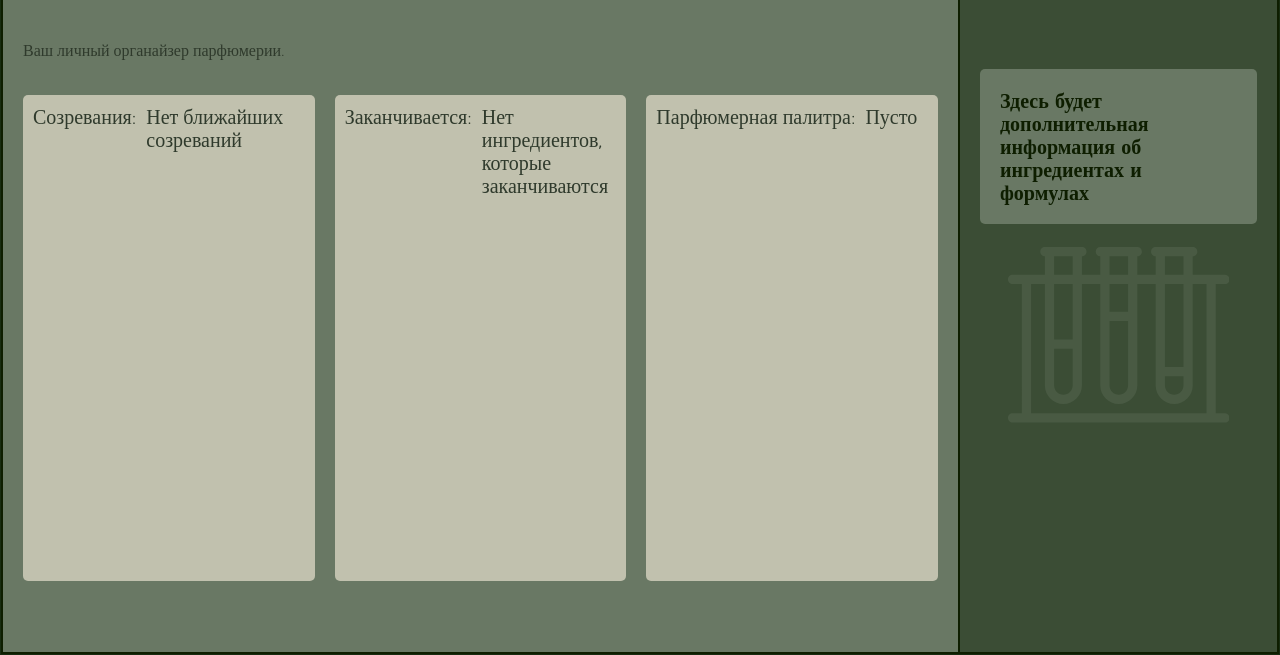
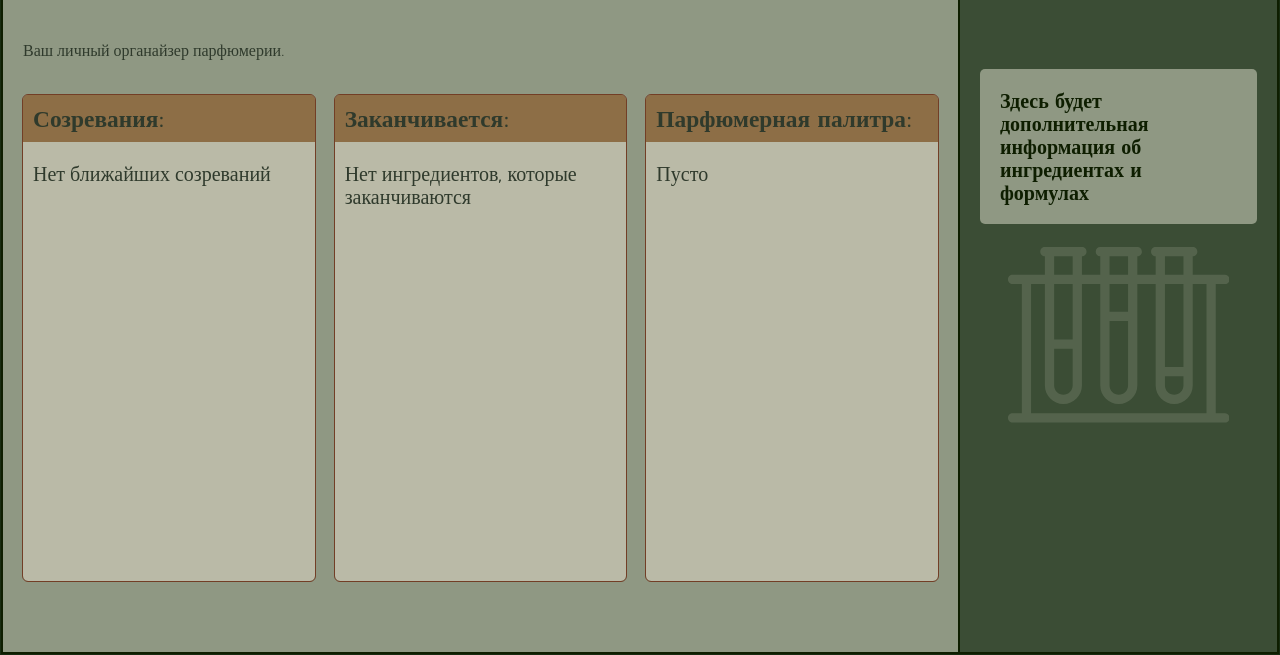
Before and after one commit to asyavillan04/aroma-journal, a website with bundled scripts: page src/index.html in a window 1280 px wide. Shown: the part 145-800 px from the top of the page. Built offline with nearby package versions, Linux system fonts and the light colour scheme; a web font is replaced by a local one.

Commit message:
color palette change

```diff
--- a/src/js/pages/page-home.js
+++ b/src/js/pages/page-home.js
@@ -5,17 +5,26 @@ export function renderHome(container) {
       <p>Ваш личный органайзер парфюмерии. </p>
 
       <div class="home-content journal-content">
-        <div class="element maturated-soon">
-          <span>Созревания: </span> Нет ближайших созреваний
-        </div>
+        <section class="element home-element maturated-soon">
+          <h3>Созревания: </h3>
+          <div class="element-content">
+            Нет ближайших созреваний
+          </div>
+        </section>
 
-        <div class="element home-element ingridients-run-out">
-            <span>Заканчивается:</span>Нет ингредиентов, которые заканчиваются
-        </div>
+        <section class="element home-element ingredients-run-out">
+            <h3>Заканчивается:</h3>
+            <div class="element-content">
+              Нет ингредиентов, которые заканчиваются
+            </div>
+        </section>
 
-          <div class="element home-element ingridients-palette">
-            <span>Парфюмерная палитра:</span> Пусто
-        </div>
+          <section class="element home-element ingridients-palette">
+            <h3>Парфюмерная палитра:</h3>
+            <div class="element-content">
+              Пусто
+            </div>
+        </section>
 
       </div>
     </div>
--- a/src/js/pages/page-ingredients.js
+++ b/src/js/pages/page-ingredients.js
@@ -22,11 +22,13 @@ export function renderIngredients(container) {
 
       <ul class="ingredients-list">
         ${ingredients.map(ing => `
-          <li class="ingredient-item element">
-            <span>${ing.name[currentLang] || ing.name.en}</span>
-            <span class="ingredient-type">${ing.type}</span>
-            <span class="ingredient-quantity">${ing.quantity} ml</span>
-            <button class="ingredient-delete-button delete-button" data-id="${ing.id}" title="Удалить ингредиент">  </button>
+          <li class="element">
+            <div class="element-content ingredient-item">
+              <span>${ing.name[currentLang] || ing.name.en}</span>
+              <span class="ingredient-type">${ing.type}</span>
+              <span class="ingredient-quantity">${ing.quantity} ml</span>
+              <button class="ingredient-delete-button delete-button" data-id="${ing.id}" title="Удалить ингредиент">  </button>
+            </div>
           </li>
         `).join('')}
       </ul>
--- a/src/styles/components/blocks.css
+++ b/src/styles/components/blocks.css
@@ -1,7 +1,8 @@
 .element {
     display: flex;
     border-radius: var(--border-radius);
-    padding: 10px;
+    outline: 1px solid var(--color-section-accent);
+    padding: 0;
 
 
     width: 100%;
@@ -14,6 +15,25 @@
     color: var(--color-text);
 
     gap: 10px;
+
+    overflow: clip;
+}
+
+.home-element {
+    flex-direction: column;
+}
+
+.element-content {
+    display: flex;
+    width: 100%;
+    gap: 20px;
+    padding: 10px;
+}
+
+h3 {
+    background-color: var(--color-section-accent-2);
+    margin: 0;
+    padding: 10px;
 }
 
 .journal-content {
--- a/src/styles/variables.css
+++ b/src/styles/variables.css
@@ -1,14 +1,17 @@
 :root {
-    --color-backround: #697864;
+    --color-backround: #8f9883;
     --color-header: #0e1e00;
     --color-footer-button: #3b4d35;
 
     --color-accent: #2d4127;
     --color-accent-2: #182c11;
 
-    --color-block: #C1C1AE;
+    --color-block: #babaa7;
 
     --color-text: #2f3a2c;
 
+    --color-section-accent: #723e26;
+    --color-section-accent-2: #8d6e46;
+
     --border-radius: 5px;
 }
```
